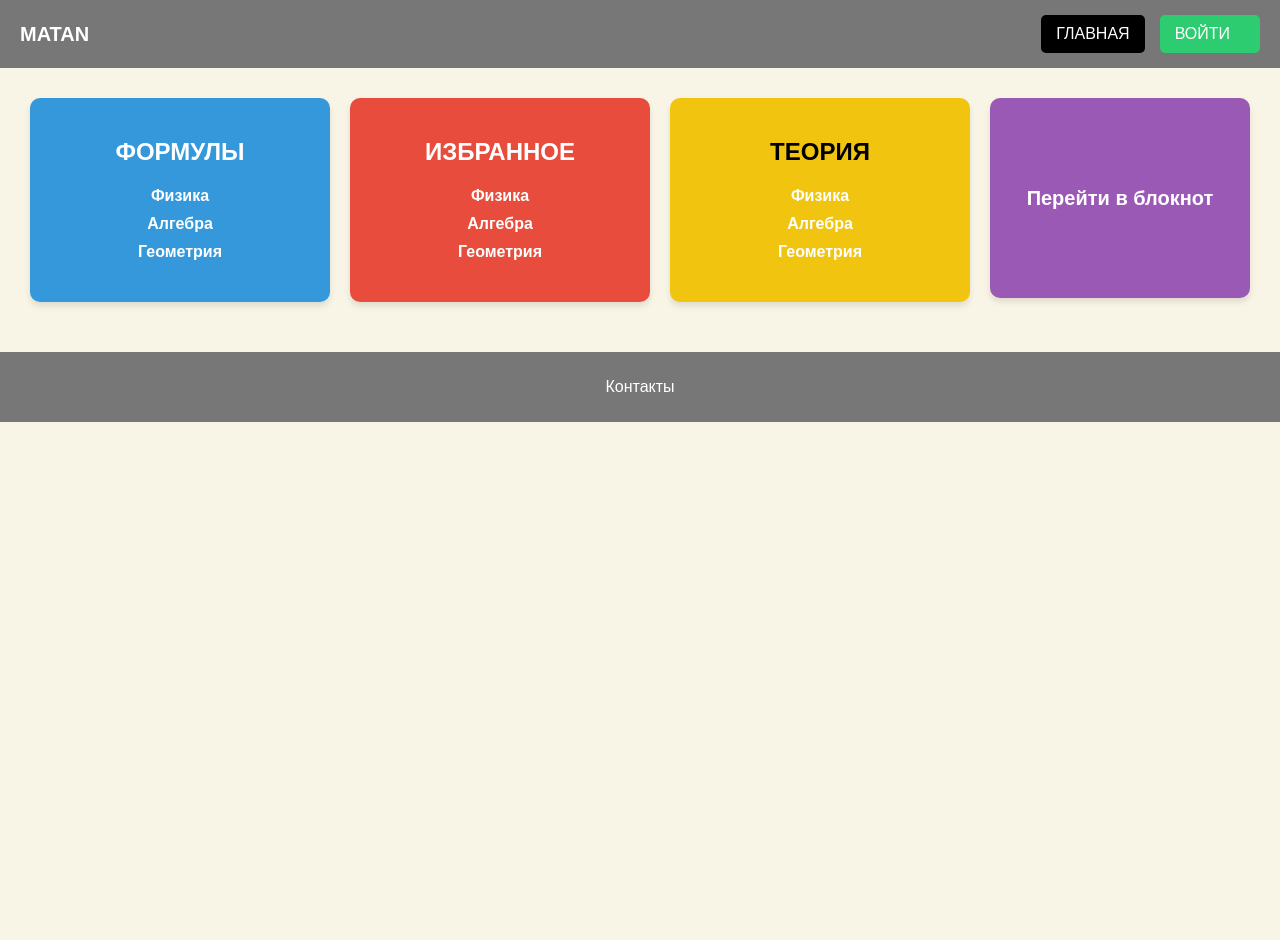
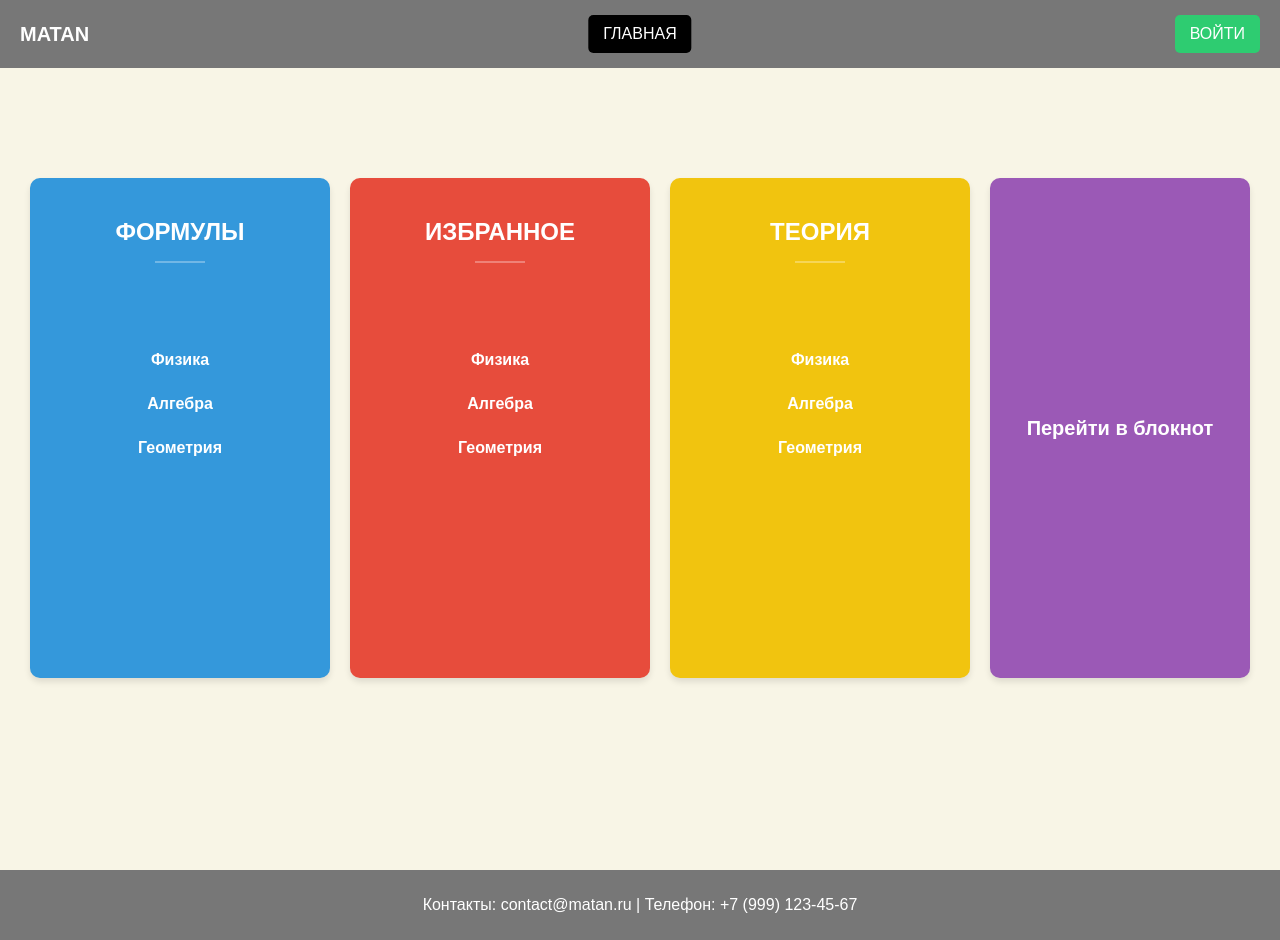
Before and after one commit to dolmi69/mbbmatan, a Django app: page /home/ in a window 1280 px wide. Before the commit the page ends 422 px from the top, so only its background shows below. Run offline with Django 5.2, Linux system fonts and the light colour scheme.

Commit message:
полностью готовый аккаунт(эльдар)

```diff
--- a/MBBmatan/MBBmatan/settings.py
+++ b/MBBmatan/MBBmatan/settings.py
@@ -71,7 +71,9 @@ TEMPLATES = [
 ]
 
 LOGIN_REDIRECT_URL = '/profile/'
-LOGOUT_REDIRECT_URL = '/login/'
+LOGOUT_REDIRECT_URL = '/home/'
+LOGOUT_REDIRECT_URL = '/home/'
+LOGIN_URL = '/accounts/login/'
 
 WSGI_APPLICATION = 'MBBmatan.wsgi.application'
 
--- a/MBBmatan/app/templates/index.html
+++ b/MBBmatan/app/templates/index.html
@@ -1,3 +1,4 @@
+{% load static %}
 <!DOCTYPE html>
 <html lang="ru">
 <head>
@@ -5,7 +6,6 @@
     <meta name="viewport" content="width=device-width, initial-scale=1.0">
     <title>MATAN</title>
     <style>
-        /* Общие стили */
         body {
             font-family: Arial, sans-serif;
             margin: 0;
@@ -13,7 +13,6 @@
             background: #f8f5e6;
         }
 
-        /* Шапка */
         header {
             display: flex;
             justify-content: space-between;
@@ -21,6 +20,13 @@
             background: #777;
             padding: 15px 20px;
             color: white;
+            position: relative;
+        }
+
+        .nav-center {
+        position: absolute;
+        left: 50%;
+        transform: translateX(-50%);
         }
 
         .logo {
@@ -31,16 +37,19 @@
         nav {
             display: flex;
             align-items: center;
+            gap: 15px;
         }
 
-        nav a {
+        nav a.nav-btn {
             text-decoration: none;
             color: white;
             background: black;
             padding: 10px 15px;
             border-radius: 5px;
-            margin-right: 15px;
+            transition: all 0.3s ease;
         }
+
+
 
         .login-btn {
             background: #2ecc71;
@@ -58,19 +67,18 @@
             padding: 10px 15px;
             color: inherit;
             text-decoration: none;
-            background: none !important;
         }
 
         .login-btn:hover {
             background: #27ae60;
         }
 
-        /* Контент */
         main {
             display: flex;
             justify-content: space-around;
             flex-wrap: wrap;
             padding: 20px;
+             margin-top: 80px;
         }
 
         .block {
@@ -84,41 +92,73 @@
 
         .formulas { background: #3498db; color: white; }
         .favorites { background: #e74c3c; color: white; }
-        .theory { background: #f1c40f; color: black; }
+        .theory { background: #f1c40f; color: white; }
         .notebook {
             background: #9b59b6;
             position: relative;
             display: flex;
             align-items: center;
             justify-content: center;
-            height: 200px;
+            height: 500px;
             padding: 0;
         }
 
         h2 {
             margin-bottom: 10px;
             text-align: center;
+            position: relative;
         }
+
+        h2::after {
+        content: '';
+        display: block;
+        width: 50px;
+        height: 2px;
+        background: rgba(255, 255, 255, 0.3);
+        margin: 15px auto 20px;
+        }
+
 
         ul {
             list-style: none;
             padding: 0;
+            margin: 0;
+            display: flex;
+            flex-direction: column;
+            align-items: center;
+            gap: 10px;
+        }
+
+        ul li {
+            width: 100%;
+            text-align: center;
         }
 
         ul li a {
             text-decoration: none;
-            color: white;
+            color: inherit;
             font-weight: bold;
-            display: block;
-            padding: 5px 0;
-            text-align: center;
+            display: inline-block;
+            padding: 8px 20px;
+            transition: all 0.3s ease;
+            border-radius: 5px;
+            width: 80%;
+            max-width: 200px;
+        }
+
+        ul li:first-child {
+        margin-top: 60px;
         }
 
         ul li a:hover {
-            text-decoration: underline;
+            text-decoration: none;
+            background: rgba(255, 255, 255, 0.2);
         }
 
-        /* Кнопка блокнота на весь блок */
+        .theory ul li a:hover {
+            background: rgba(0, 0, 0, 0.1);
+        }
+
         .notebook a {
             text-decoration: none;
             color: white;
@@ -131,19 +171,50 @@
             height: 100%;
             border-radius: 10px;
             transition: background 0.3s;
+            padding: 20px;
+            text-align: center;
         }
 
         .notebook a:hover {
             background: #8e44ad;
         }
 
-        /* Подвал */
         footer {
             background: #777;
             text-align: center;
             padding: 10px;
             color: white;
-            margin-top: 20px;
+            margin-top: 162px;
+        }
+
+        .user-info {
+            display: flex;
+            align-items: center;
+            gap: 15px;
+        }
+
+        .username {
+            color: white;
+            font-weight: bold;
+            text-decoration: none;
+            transition: text-decoration 0.3s;
+        }
+
+        .username:hover {
+            text-decoration: underline;
+        }
+
+        .logout-btn {
+            background: #e74c3c;
+            color: white;
+            padding: 10px 15px;
+            border-radius: 5px;
+            text-decoration: none;
+            transition: background 0.3s;
+        }
+
+        .logout-btn:hover {
+            background: #c0392b;
         }
     </style>
 </head>
@@ -151,10 +222,16 @@
     <header>
         <div class="logo">MATAN</div>
         <nav>
-            <a href="#" class="active">ГЛАВНАЯ</a>
+            <a href="/home/" class="nav-btn active nav-center">ГЛАВНАЯ</a>
+            {% if user.is_authenticated %}
+            <div class="user-info">
+                <a href="/profile" class="username">{{ user.username }}</a>
+            </div>
+            {% else %}
             <button class="login-btn">
-                <a href="/accounts/login">ВОЙТИ</a>
+                <a href="{% url 'login' %}">ВОЙТИ</a>
             </button>
+            {% endif %}
         </nav>
     </header>
 
@@ -176,6 +253,7 @@
                 <li><a href="#">Геометрия</a></li>
             </ul>
         </section>
+
         <section class="block theory">
             <h2>ТЕОРИЯ</h2>
             <ul>
@@ -191,7 +269,7 @@
     </main>
 
     <footer>
-        <p>Контакты</p>
+        <p>Контакты: contact@matan.ru | Телефон: +7 (999) 123-45-67</p>
     </footer>
 </body>
 </html>
--- a/MBBmatan/app/urls.py
+++ b/MBBmatan/app/urls.py
@@ -6,7 +6,7 @@ from django.contrib.auth import views as auth_views
 urlpatterns = [
     path('signup/', RegisterView.as_view(), name='signup'),
     path('accounts/login/', auth_views.LoginView.as_view(), name='login'),
-    path('accounts/logout/', LogoutView.as_view(next_page='/login/'), name='logout'),
+    path('accounts/logout/', auth_views.LogoutView.as_view(), name='logout'),
     path('profile/', ProfileView.as_view(), name='profile'),
     path('', ProfileView.as_view(), name='profile'),
     path('home/', home, name='home'),
--- a/MBBmatan/app/views.py
+++ b/MBBmatan/app/views.py
@@ -14,7 +14,7 @@ class RegisterView(CreateView):
     success_url = '/accounts/login/'
 
 class SignUpView(CreateView):
-    form_class = CustomUserCreationForm  # Используем нашу кастомную форму
+    form_class = CustomUserCreationForm
     template_name = 'registration/signup.html'
     success_url = reverse_lazy('login')
 
```
Also changed, not shown: MBBmatan/app/templates/profile.html (+64 -2 lines).
